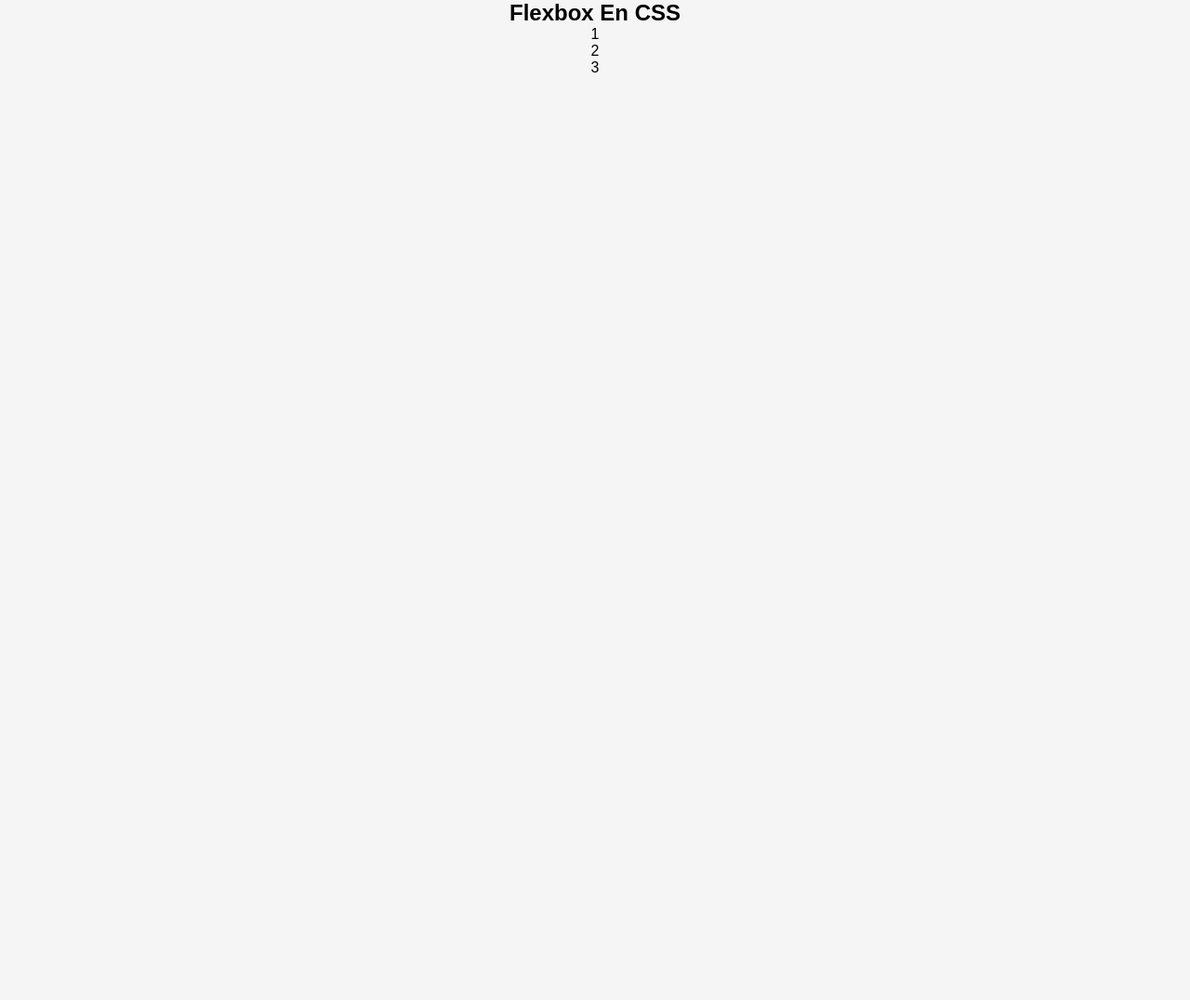
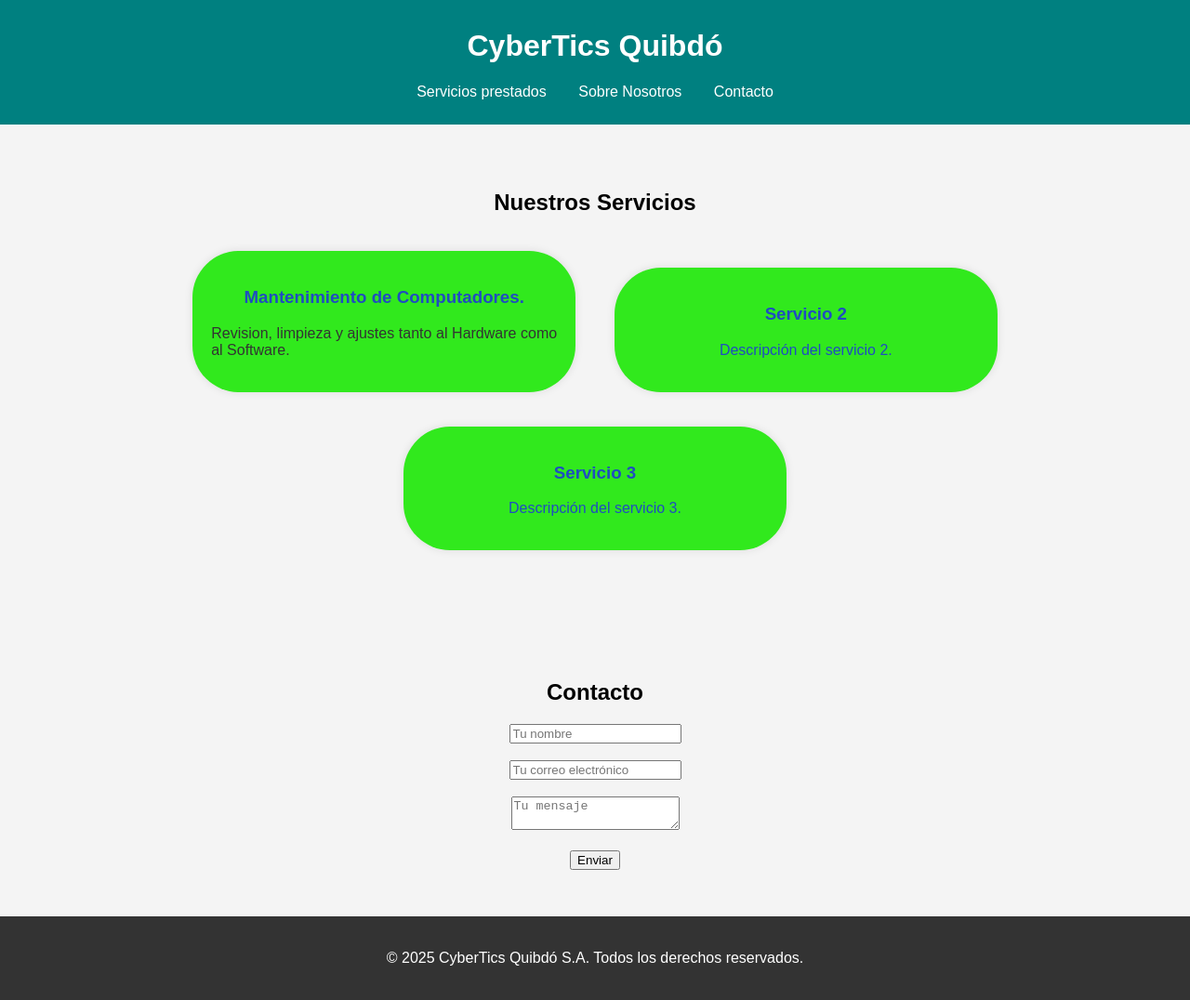
Before and after one commit to cyberticstecnology/talentoquibdo.github.io, a plain HTML site: page index.html in a window 1280 px wide. Shown: the whole page at 93% size. Before the commit the page ends 800 px from the top, so only its background shows below. Drawn offline with Linux system fonts and the light colour scheme.

Commit message:
Update index.html

```diff
--- a/index.html
+++ b/index.html
@@ -3,18 +3,101 @@
 <head>
     <meta charset="UTF-8">
     <meta name="viewport" content="width=device-width, initial-scale=1.0">
-    <title>Flexbox en CSS</title>
-    <link rel="stylesheet" href="styles.css">
+    <title>CyberTics Quibdó</title>
+    <style>
+        body {
+            font-family: Arial, sans-serif;
+            margin: 0;
+            padding: 0;
+        }
+        header {
+            background-color: #008080;
+            color: #fff;
+            padding: 10px 0;
+            text-align: center;
+        }
+        nav ul {
+            list-style: none;
+            padding: 0;
+        }
+        nav ul li {
+            display: inline;
+            margin: 0 15px;
+        }
+        nav ul li a {
+            color: #fff;
+            text-decoration: none;
+        }
+        .section {
+            padding: 50px 20px;
+            text-align: center;
+        }
+
+        .services, .about, .contact {
+            background-color: #f4f4f4;
+        }
+        .service-item {
+            display: inline-block;
+            width: 30%;
+            margin: 1.5%;
+            padding: 20px;
+            background-color: #31e91d;
+            box-shadow: 0 0 10px rgba(0,0,0,0.1);
+            color: #1f4dc1;
+            border-radius: 50px;
+        }
+        footer {
+            background-color: #333;
+            color: #fff;
+            text-align: center;
+            padding: 20px 0;
+        }
+    </style>
 </head>
 <body>
 
-    <h2>Flexbox En CSS</h2>
+<header>
+    <h1>CyberTics Quibdó</h1>
+    <nav>
+        <ul>
+            <li><a href="#servicios">Servicios prestados</a></li>
+            <li><a href="#sobre">Sobre Nosotros</a></li>
+            <li><a href="#contacto">Contacto</a></li>
+        </ul>
+    </nav>
+</header>
 
-    <div class="contenedor">
-        <div class="caja">1</div>
-        <div class="caja">2</div>
-        <div class="caja">3</div>
-    </div>
+<main>
+  <section id="servicios" class="section services">
+      <h2>Nuestros Servicios</h2>
+      <div class="service-item">
+          <h3>Mantenimiento de Computadores.</h3>
+          <p style="color: #333; text-align: justify;">Revision, limpieza y ajustes tanto al Hardware como al Software.</p>
+      </div>
+      <div class="service-item">
+          <h3>Servicio 2</h3>
+          <p>Descripción del servicio 2.</p>
+      </div>
+      <div class="service-item">
+          <h3>Servicio 3</h3>
+          <p>Descripción del servicio 3.</p>
+      </div>
+  </section>
+
+  <section id="contacto" class="section contact">
+      <h2 id="con">Contacto</h2>
+      <form>
+          <input type="text" name="name" placeholder="Tu nombre" required><br><br>
+          <input type="email" name="email" placeholder="Tu correo electrónico" required><br><br>
+          <textarea name="message" placeholder="Tu mensaje" required></textarea><br><br>
+          <button type="submit">Enviar</button>
+      </form>
+  </section>
+</main>
+
+<footer>
+    <p>&copy; 2025 CyberTics Quibdó S.A. Todos los derechos reservados.</p>
+</footer>
 
 </body>
 </html>
```
